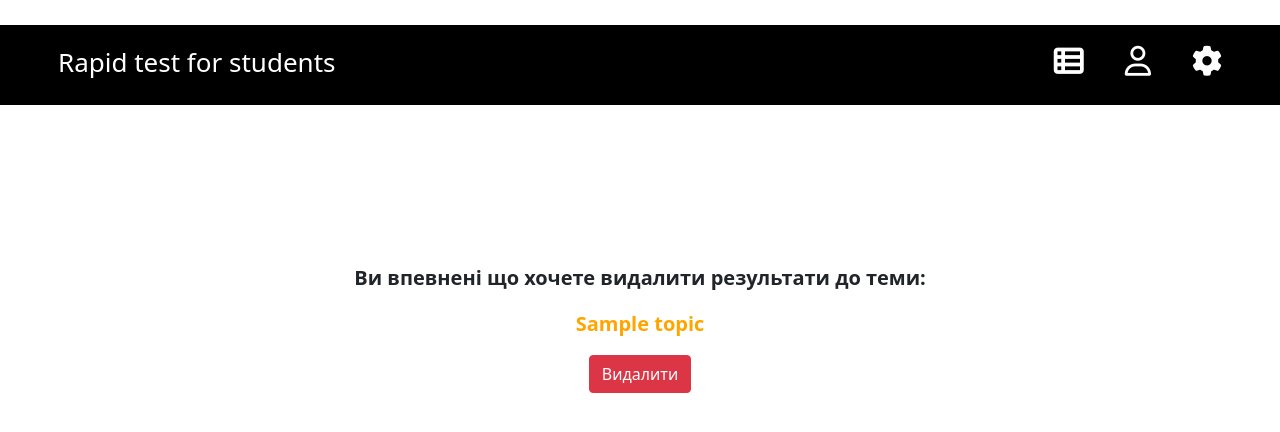
After one commit to Vasnets0v/Rapid-test-for-students, a Flask app: template templates/deletion_confirmation.html in a window 1280 px wide. The commit adds this page. Shown: the top 432 px of the page. Run offline with Flask 2, Linux system fonts and the light colour scheme; the template is opened without the code that fills it: most values are stand-ins (such as "Sample title", 1, 10 or a date in 2020); some libraries are stand-ins or nearby versions.

Commit message:
deletion confirmation page created

```diff
--- a/app.py
+++ b/app.py
@@ -50,6 +50,17 @@ def select_topic():
 @app.route('/check_results', methods=['POST', 'GET'])
 def check_results():
     return render_template('check_results.html', topics=funcs.get_all_topics())
+
+
+@app.route('/deletion_confirmation', methods=['POST', 'GET'])
+@login_required
+def deletion_confirmation():
+    if request.method == 'POST':
+        topic = request.form.get('topic')
+        return render_template('deletion_confirmation.html', topic=topic)
+    else:
+        flash('Error')
+        return redirect('/')
 
 
 @app.route('/reset_score', methods=['POST'])
--- /dev/null
+++ b/static/css/deletion_confirmation.css
@@ -0,0 +1,22 @@
+.wrapper{
+    margin-top: 10%;
+    margin-right: auto;
+    margin-left: auto;
+    padding: 30px;
+    width: max-content;
+  }
+
+.button_centre {
+    text-align: center;
+    margin-top: 15px;
+}
+
+p {
+    font-size: 20px;
+    font-weight: bold;
+    text-align: center;
+}
+
+span {
+    color: orange;
+}
--- /dev/null
+++ b/templates/deletion_confirmation.html
@@ -0,0 +1,16 @@
+{% extends 'main_template.html' %}
+
+{% block style %}<link rel="stylesheet" href="static/css/deletion_confirmation.css">{% endblock %}
+
+{% block title %}Підтвердити видалення{% endblock %}
+
+{% block content %}
+    <div class="wrapper">
+        <form action="/reset_score" method="post">
+            <p>Ви впевнені що хочете видалити результати до теми:</p>
+            <p><span>{{topic}}</span></p>
+            <div class="button_centre"><input type="submit" value="Видалити" class="btn btn-danger"></div>
+            <input type="hidden" value="{{topic}}" name="topic">
+        </form>
+    </div>
+{% endblock %}
--- a/templates/score.html
+++ b/templates/score.html
@@ -11,7 +11,7 @@
         <div class="button_right"><input type="submit" value="Завантажити exel таблицю" class="btn btn-primary"></div>
         <input type="hidden" value="{{topic}}" name="topic">
     </form>
-    <form action="/reset_score" method="post">
+    <form action="/deletion_confirmation" method="post">
         <div class="button_right"><input type="submit" value="RESET" class="btn btn-danger"></div>
         <input type="hidden" value="{{topic}}" name="topic">
     </form>
--- a/templates/select_topic_for_student.html
+++ b/templates/select_topic_for_student.html
@@ -7,7 +7,7 @@
 {% block content %}
 <div class="custom_container">
     <form action="/testing" method="post">
-        <div class="text">Ім'я та прізвище</div>
+        <div class="text">Прізвище та ім'я</div>
         <p></p>
         <input type="text" name="student_name" class="form-control" required>
         <div class="text">Назва групи</div>
```
